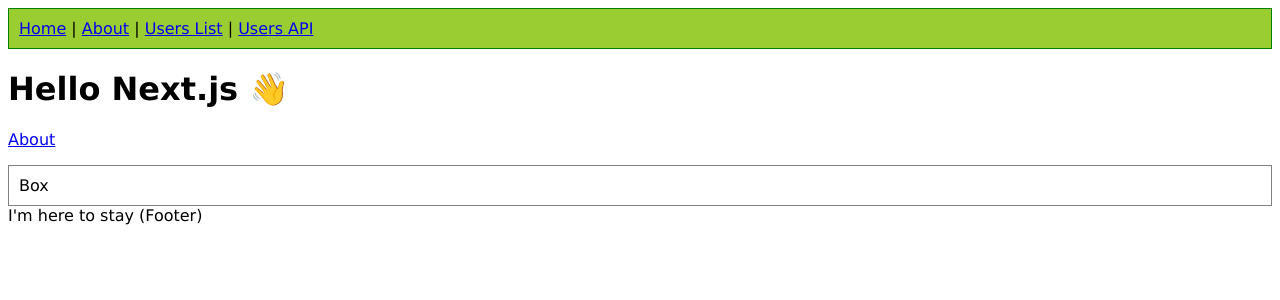
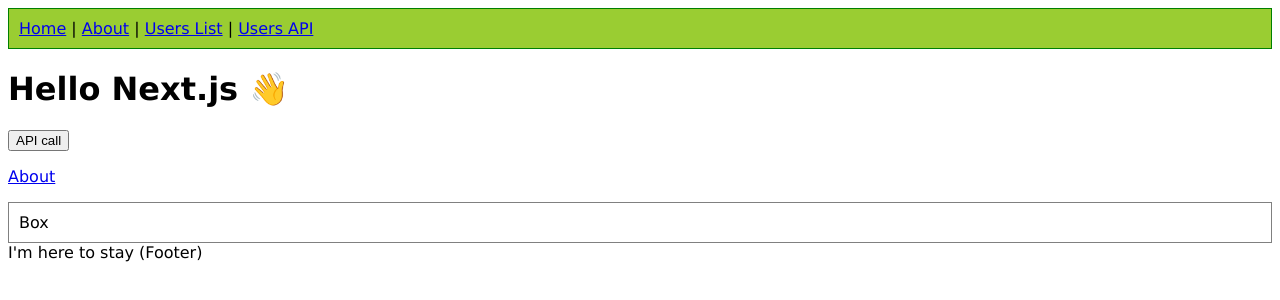
Before and after one commit to abhaynath/nextjs-app1, a Next.js app: page / in a window 1280 px wide. Shown: the top 300 px of the page. Built offline with nearby package versions, Linux system fonts and the light colour scheme.

Commit message:
post api

```diff
--- a/pages/index.tsx
+++ b/pages/index.tsx
@@ -1,9 +1,16 @@
+import Axios from "axios";
 import Link from "next/link";
 import Layout from "../components/Layout";
 
+const callApi = async () => {
+  console.log("--call api --");
+  let resp = await Axios.post("/user");
+  console.log("--response : ", resp.data);
+};
 const IndexPage = () => (
   <Layout title="Home | Next.js + TypeScript Example">
     <h1>Hello Next.js 👋</h1>
+    <button onClick={callApi}>API call</button>
     <p>
       <Link href="/about">
         <a>About</a>
```
